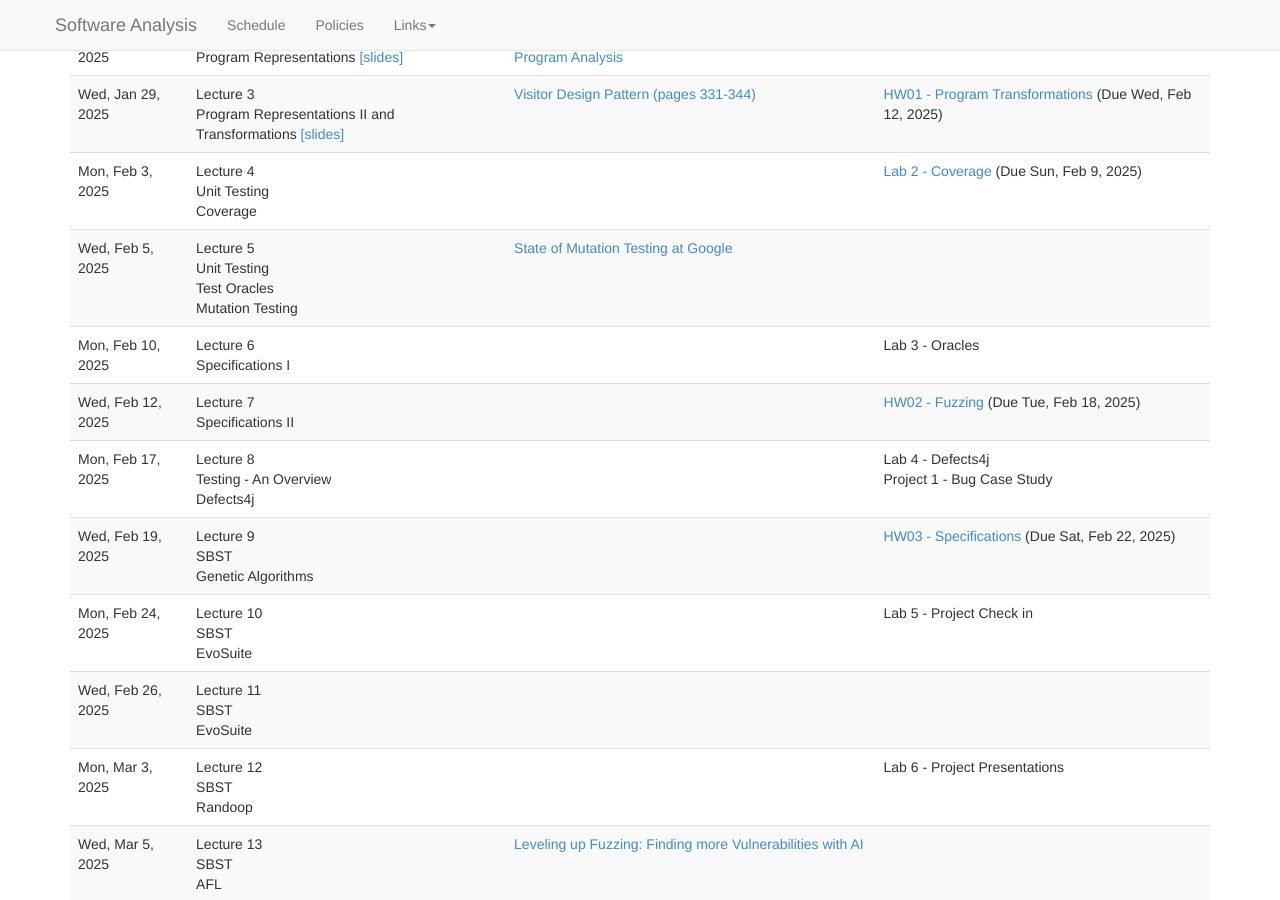
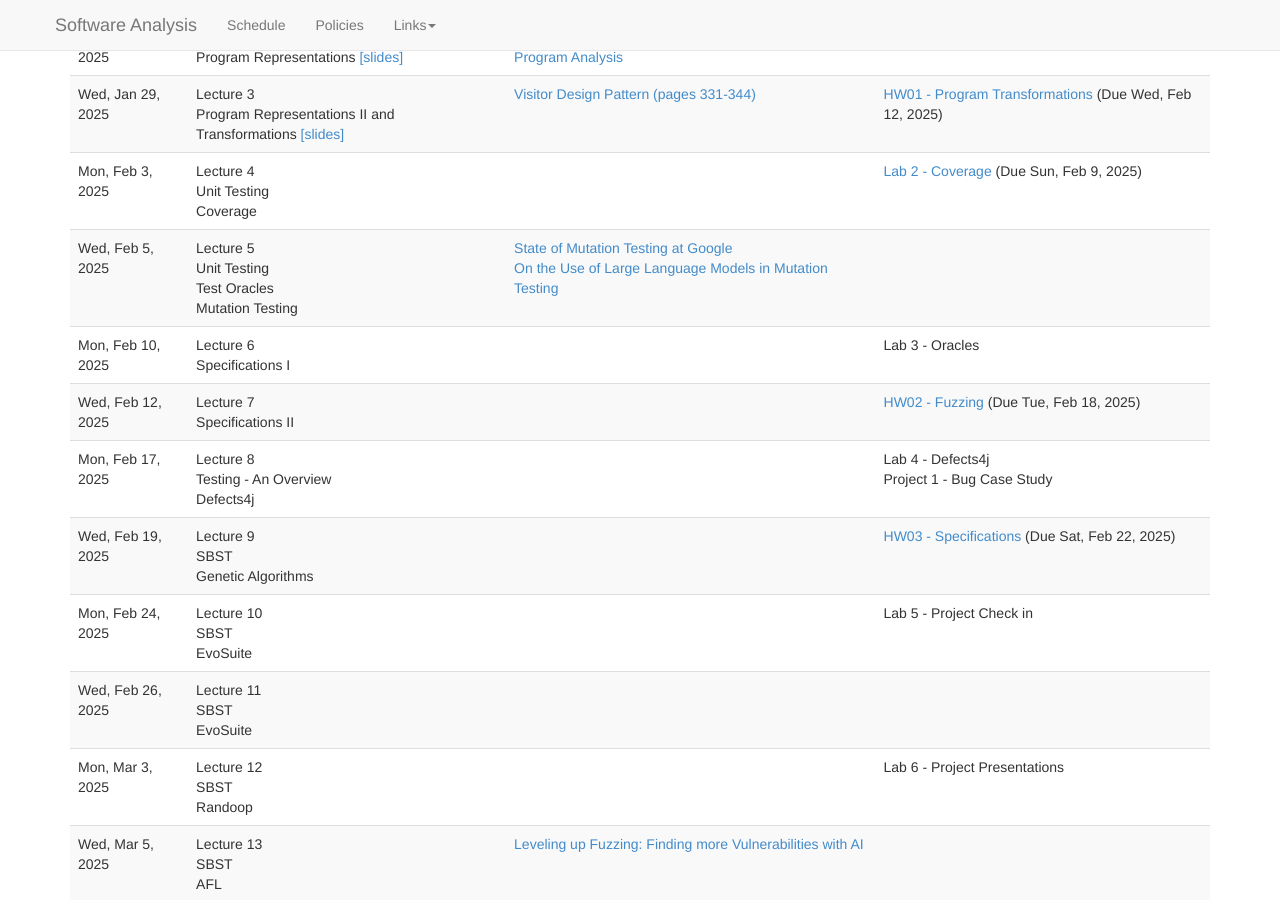
Before and after one commit to bmc-cs-software-analysis/383, a Jekyll site: the page built from schedule.md, in a window 1280 px wide and 900 px high, scrolled down 411 px. Built offline with Jekyll 4.4.1, drawn with Linux system fonts in a browser that asks for light colours; nearby versions of some CDN libraries.

Commit message:
second mutation tesitng reading

```diff
--- a/_data/schedule.yaml
+++ b/_data/schedule.yaml
@@ -61,6 +61,9 @@
         -
           title: "State of Mutation Testing at Google"
           url: "https://static.googleusercontent.com/media/research.google.com/en//pubs/archive/46584.pdf"
+        -
+          title: "On the Use of Large Language Models in Mutation Testing"
+          url: "https://web.eecs.umich.edu/~movaghar/Mutation%20Testing%20LLM%202025.pdf"
       #assignments:
         #-
         #    title: "Lab01 - Coverage"
```
